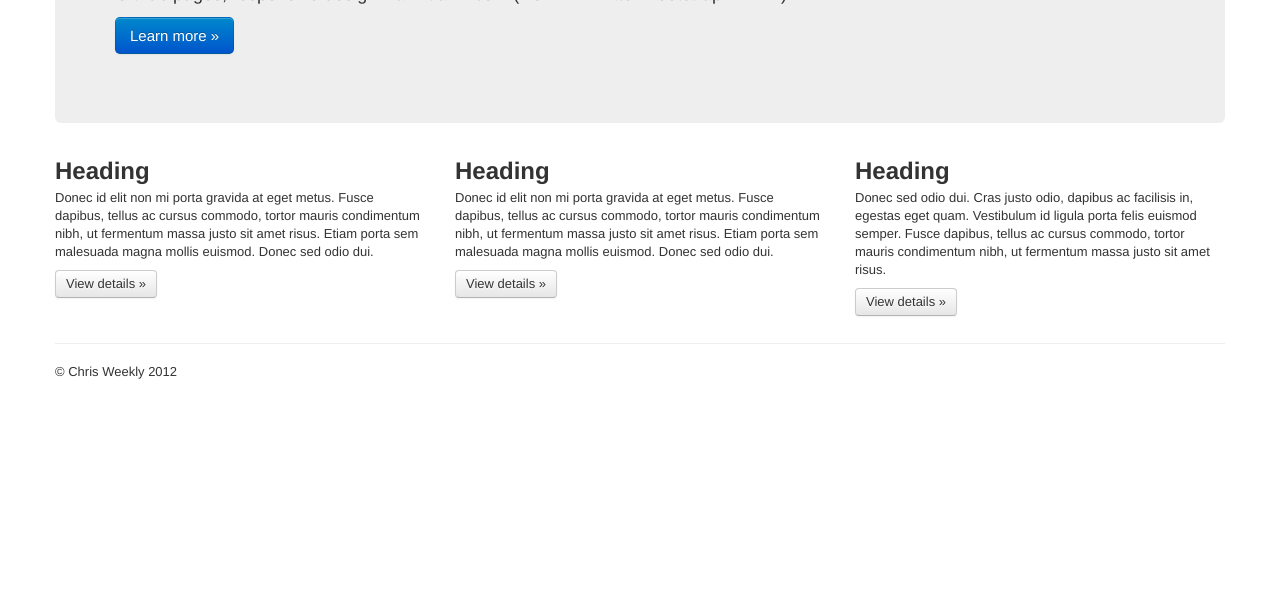
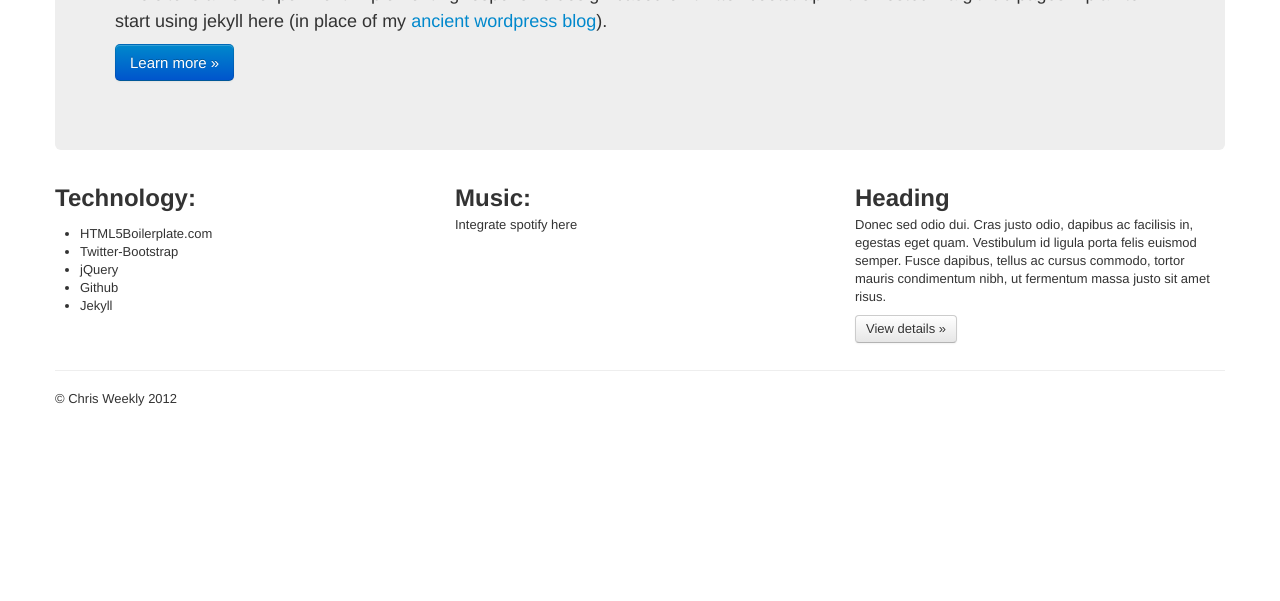
Before and after one commit to cweekly/cweekly.github.com, a plain HTML site: page index.html in a window 1280 px wide. Shown: the part 199-800 px from the top of the page. Drawn offline with nearby package versions, Linux system fonts and the light colour scheme.

Commit message:
minor: humans.txt and index.html tweaks

```diff
--- a/index.html
+++ b/index.html
@@ -6,19 +6,17 @@
 <head>
 	<meta charset="utf-8">
 	<meta http-equiv="X-UA-Compatible" content="IE=edge,chrome=1">
-
-	<title></title>
-	<meta name="description" content="">
+  <!-- Thanks to HTML5boilerplate, Initializr, Twitter-Bootstrap, Modernizr, jQuery, and Github! -->
+	<title>Chris Weekly - Web Technologist</title>
+	<meta name="description" content="cweekly.com = Chris Weekly on Github">
 	<meta name="author" content="Chris Weekly">
-
 	<meta name="viewport" content="width=device-width">
 
 	<link rel="stylesheet/less" href="less/style.less">
 	<script src="js/libs/less-1.3.0.min.js"></script>
 
-	<!-- Use SimpLESS (Win/Linux/Mac) or LESS.app (Mac) to compile your .less files
-	to style.css, and replace the 2 lines above by this one:
-
+	<!-- TODO: Use SimpLESS or LESS.app to compile .less files
+	to style.css, and replace the 2 lines above with:
 	<link rel="stylesheet" href="less/style.css">
 	 -->
 
@@ -52,21 +50,30 @@
       <!-- Main hero unit for a primary marketing message or call to action -->
       <div class="hero-unit">
         <h1>Hello, world!</h1>
-        <p>Github pages, responsive design via initializr.com (H5BP + Twitter-Bootstrap2 FTW!)</p>
+        <p>This site is a new experiment implementing responsive design based on twitter-bootstrap2.
+          It is hosted via github pages. I plan to start using jekyll here (in place of my
+          <a href="http://chris.weekly.org/blog">ancient wordpress blog</a>).
+          </p>
         <p><a class="btn btn-primary btn-large">Learn more &raquo;</a></p>
       </div>
 
       <!-- Example row of columns -->
       <div class="row">
         <div class="span4">
-          <h2>Heading</h2>
-           <p>Donec id elit non mi porta gravida at eget metus. Fusce dapibus, tellus ac cursus commodo, tortor mauris condimentum nibh, ut fermentum massa justo sit amet risus. Etiam porta sem malesuada magna mollis euismod. Donec sed odio dui. </p>
-          <p><a class="btn" href="#">View details &raquo;</a></p>
+          <h2>Technology:</h2>
+            <p>
+             <ul>
+              <li>HTML5Boilerplate.com</li>
+              <li>Twitter-Bootstrap</li>
+              <li>jQuery</li>
+              <li>Github</li>
+              <li>Jekyll</li>
+            </p>
+          <!-- <p><a class="btn" href="#">View details &raquo;</a></p> -->
         </div>
         <div class="span4">
-          <h2>Heading</h2>
-           <p>Donec id elit non mi porta gravida at eget metus. Fusce dapibus, tellus ac cursus commodo, tortor mauris condimentum nibh, ut fermentum massa justo sit amet risus. Etiam porta sem malesuada magna mollis euismod. Donec sed odio dui. </p>
-          <p><a class="btn" href="#">View details &raquo;</a></p>
+          <h2>Music:</h2>
+           <p>Integrate spotify here</p>
        </div>
         <div class="span4">
           <h2>Heading</h2>
```
Also changed, not shown: humans.txt.
